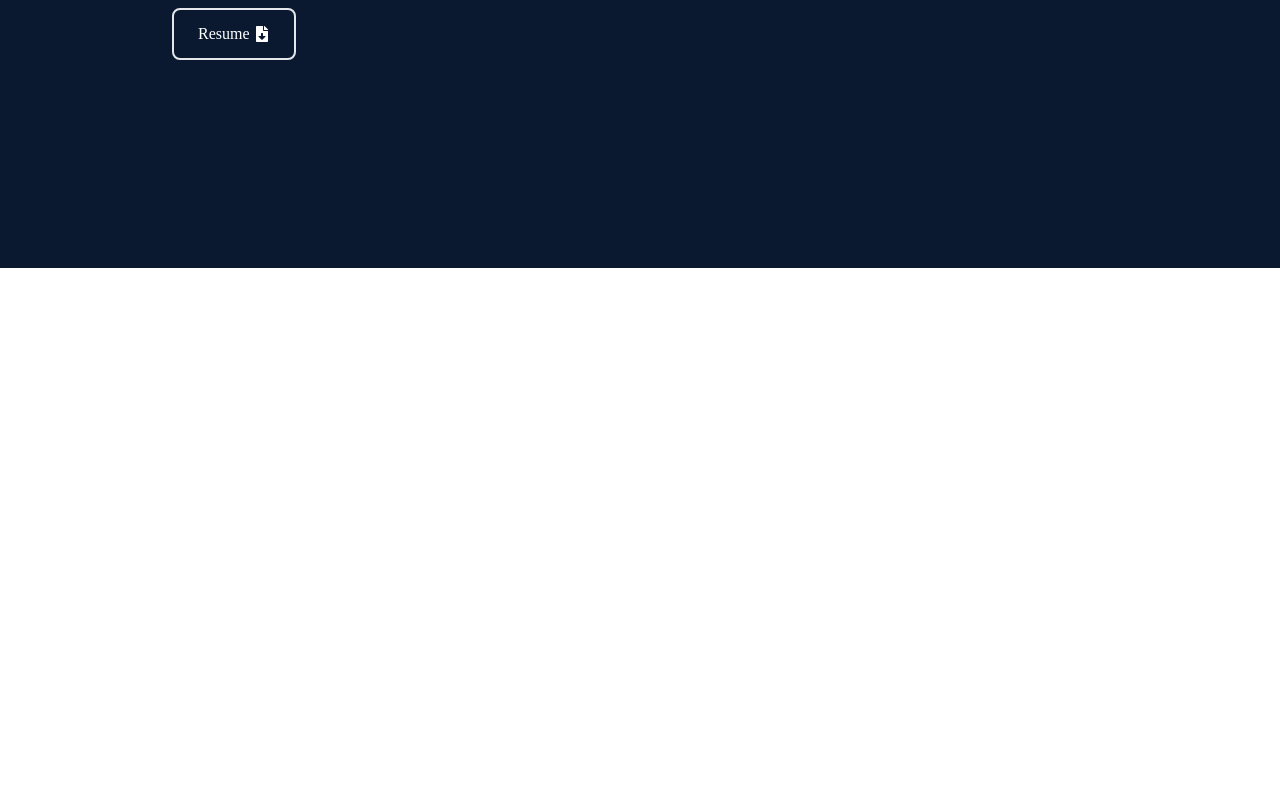
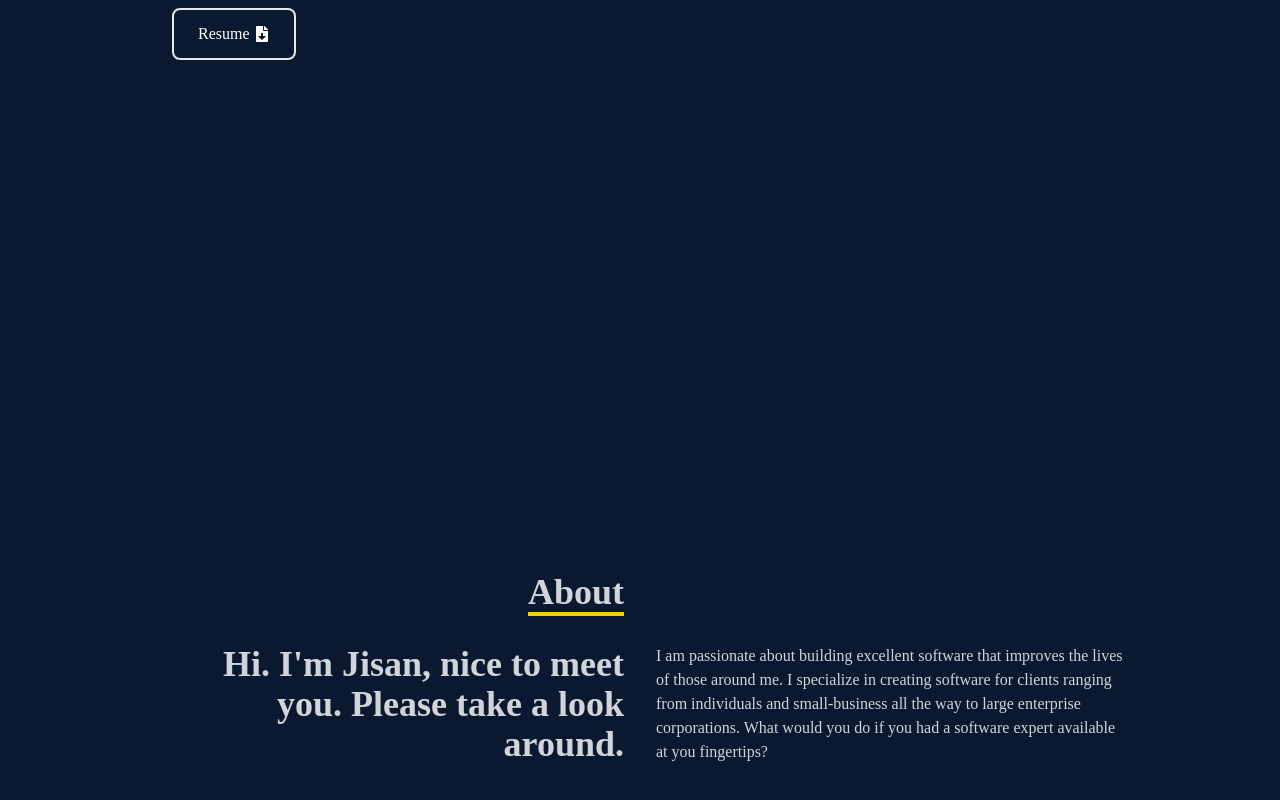
Before and after one commit to Jisan-Hasan/Jisan-Hasan-Portfolio, a React (Create React App) app: page / in a window 1280 px wide. Shown: the part 532-1332 px from the top of the page. Before the commit the page ends 800 px from the top, so only its background shows below. Built offline with nearby package versions, Linux system fonts and the light colour scheme.

Commit message:
about section added

```diff
--- a/src/App.js
+++ b/src/App.js
@@ -1,3 +1,4 @@
+import About from "./components/About/About";
 import Home from "./components/Home/Home";
 import Navbar from "./components/Navbar/Navbar";
 
@@ -6,6 +7,7 @@
         <div>
             <Navbar />
             <Home />
+            <About />
         </div>
     );
 }
--- /dev/null
+++ b/src/components/About/About.js
@@ -0,0 +1,34 @@
+import React from "react";
+
+const About = () => {
+    return (
+        <div
+            name="about"
+            className="w-full h-screen bg-[#0a192f] text-gray-300"
+        >
+            <div className="flex flex-col justify-center items-center w-full h-full">
+                <div className="max-w-[1000px] w-full px-4 md:px-0 grid grid-cols-2 gap-8">
+                    <div className="sm:text-right pb-8 pl-4">
+                        <p className="text-4xl font-bold inline border-b-4 border-yellow-400">
+                            About
+                        </p>
+                    </div>
+                    <div></div>
+                </div>
+                <div className="max-w-[1000px] w-full grid sm:grid-cols-2 gap-8 px-4">
+                    <div className="sm:text-right text-4xl font-bold">
+                        <p>
+                            Hi. I'm Jisan, nice to meet you. Please take a look
+                            around.
+                        </p>
+                    </div>
+                    <div>
+                        <p>I am passionate about building excellent software that improves the lives of those around me. I specialize in creating software for clients ranging from individuals and small-business all the way to large enterprise corporations. What would you do if you had a software expert available at you fingertips?</p>
+                    </div>
+                </div>
+            </div>
+        </div>
+    );
+};
+
+export default About;
```
Also changed, not shown: src/components/Navbar/Navbar.js (+24 -6 lines).
